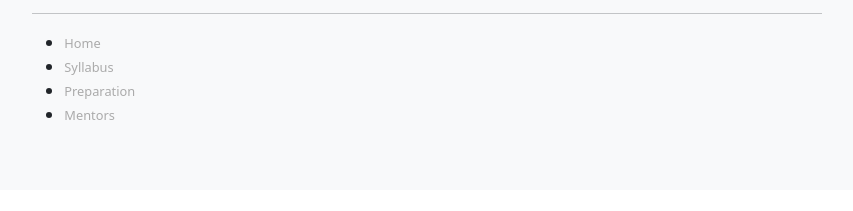
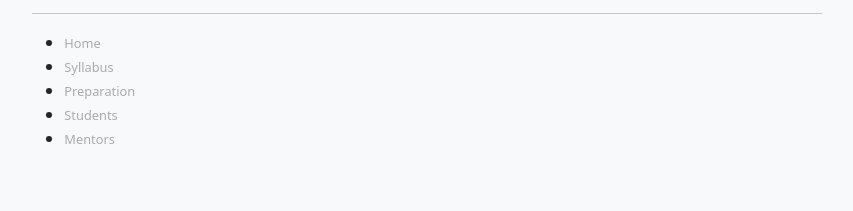
Before and after one commit to brooklabteam/coding4conservation, a Jekyll site: the page built from index.md, in a window 1280 px wide. Shown: the part 1225-1436 px from the top of the page, without its empty margins (213-1066 px from the left). Built offline with Jekyll 4.4.1, drawn with Linux system fonts in a browser that asks for light colours; before the commit the page ends 1415 px from its top, so only the background shows below that.

Commit message:
add /students to footer

```diff
--- a/_includes/footer.html
+++ b/_includes/footer.html
@@ -4,6 +4,7 @@
     <li><a class="muted small" href="/">Home</a></li>
     <li><a class="muted small" href="/syllabus">Syllabus</a></li>
     <li><a class="muted small" href="/preparation">Preparation</a></li>
+    <li><a class="muted small" href="/students">Students</a></li>
     <li><a class="muted small" href="/mentors">Mentors</a></li>
   </ul>
 </footer>
```
